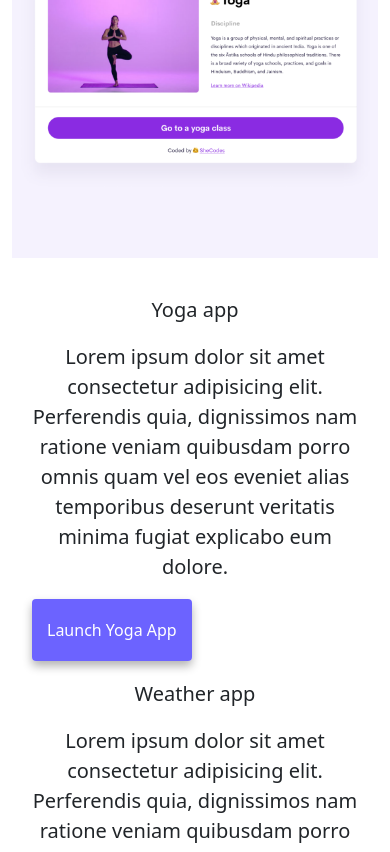
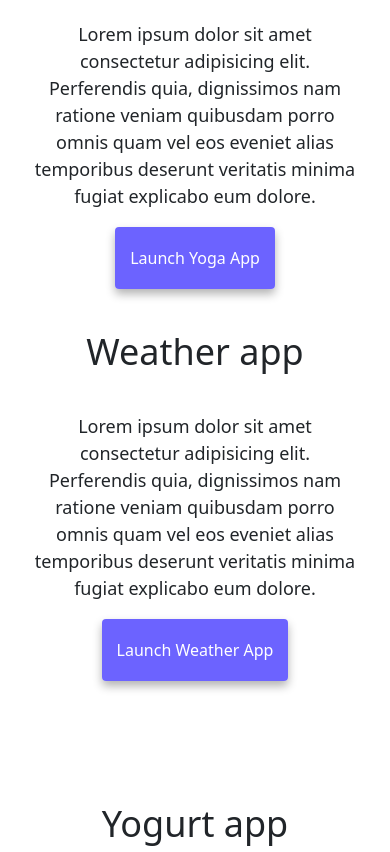
Before and after one commit to elayne-nik/my-first-website, a plain HTML site: page index.html in a window 390 px wide. Shown: the part 581-1433 px from the top of the page. Drawn offline with nearby package versions, Linux system fonts and the light colour scheme.

Commit message:
Make project look more responsible on mobile devices

```diff
--- a/index.html
+++ b/index.html
@@ -75,7 +75,7 @@
           <img
             src="/images/yoga.png"
             alt="Screenshot of the Yoga App"
-            class="img-fluid"
+            class="img-fluid d-none d-sm-block"
           />
         </div>
         <div class="col-sm-6">
@@ -115,7 +115,7 @@
           <img
             src="/images/weather.png"
             alt="Example of Weather App"
-            class="img-fluid"
+            class="img-fluid d-none d-sm-block"
           />
         </div>
       </div>
@@ -124,7 +124,7 @@
           <img
             src="/images/yogurt.png"
             alt="Picture of yogurt"
-            class="img-fluid"
+            class="img-fluid d-none d-sm-block"
           />
         </div>
         <div class="col-sm-6">
--- a/src/styles.css
+++ b/src/styles.css
@@ -104,13 +104,16 @@ p {
     font-size: 48px;
     line-height: 1.5;
   }
-
+  h2 {
+    font-size: 36px;
+  }
   .app {
-    font-size: 20px;
     text-align: center;
+    margin-top: 20px;
   }
-
-  p {
+  .app-links {
+    display: block;
     text-align: center;
+    margin: 0 20px;
   }
 }
```
